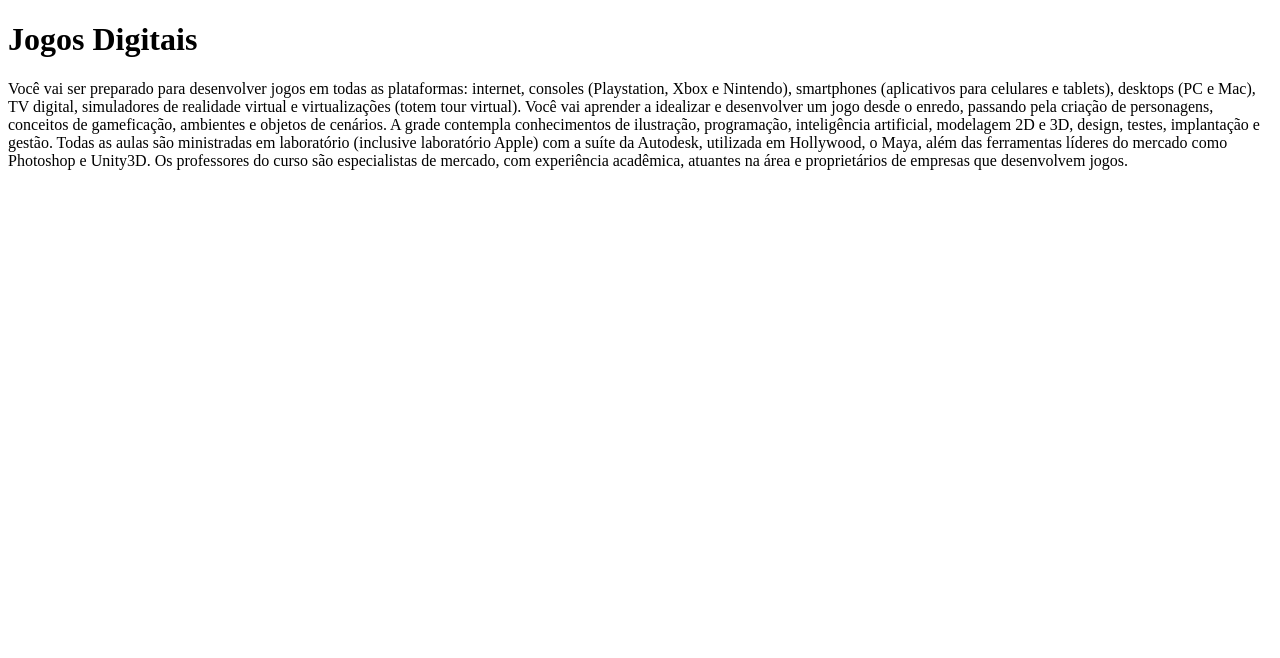
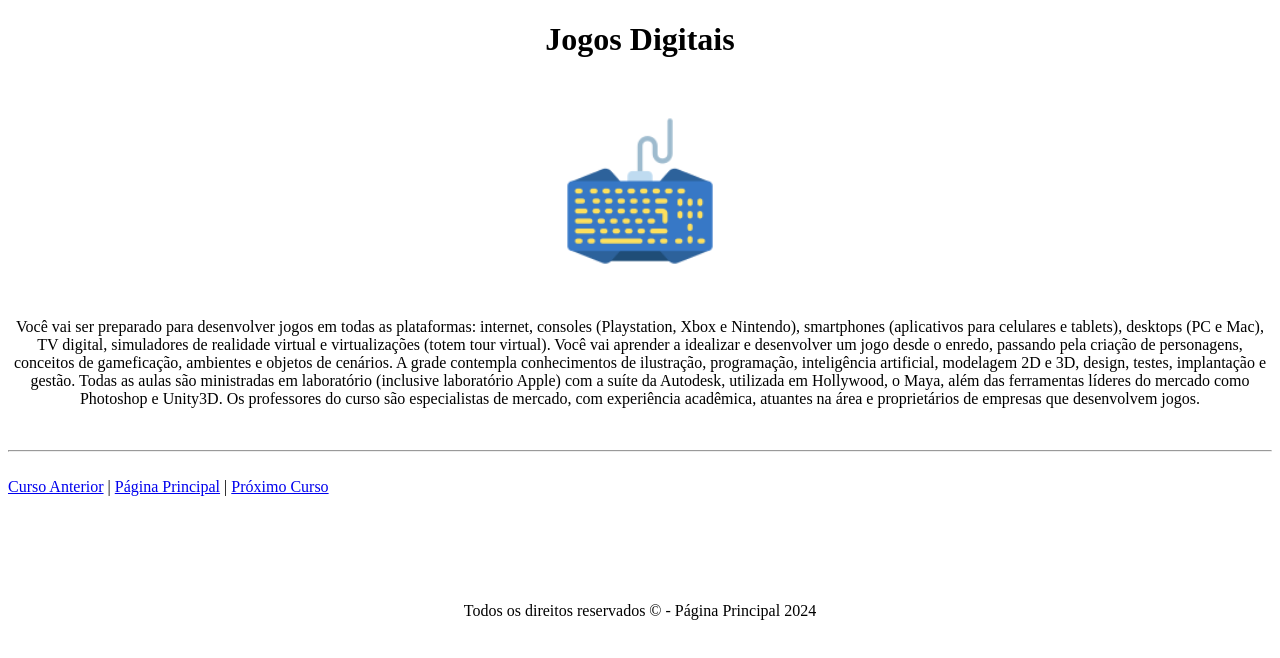
Before and after one commit to Wmoreira-m/HTML-CP1, a plain HTML site: page cp1/cursos/jd.html in a window 1280 px wide. Drawn offline with Linux system fonts and the light colour scheme.

Commit message:
Página curso Jogos Digitais finalizada

```diff
--- a/cp1/cursos/jd.html
+++ b/cp1/cursos/jd.html
@@ -4,10 +4,29 @@
     <meta charset="UTF-8" />
     <meta name="viewport" content="width=device-width, initial-scale=1.0" />
     <title>Jogos Digitais</title>
+    <style>
+      h1 {
+        text-align: center;
+      }
+      p {
+        text-align: center;
+      }
+      img {
+        margin: auto;
+        display: block;
+      }
+    </style>
   </head>
   <body>
     <div>
       <h1>Jogos Digitais</h1>
+      <br />
+      <br />
+      <img src="../img/jd.png"
+      alt="Um teclado de computador"
+      width="150"  />
+      <br />
+      <br />
       <p>
         Você vai ser preparado para desenvolver jogos em todas as plataformas:
         internet, consoles (Playstation, Xbox e Nintendo), smartphones
@@ -25,5 +44,21 @@
         empresas que desenvolvem jogos.
       </p>
     </div>
+    <div>
+      <br />
+      <hr />
+      <br />
+      <a href="./gti.html">Curso Anterior</a> |
+      <a href="../index.html">Página Principal</a> |
+      <a href="./rc.html">Próximo Curso</a>
+    </div>
+    <br />
+    <br />
+    <br />
+    <br />
+    <br />
+    <footer id="rodape">
+      <p>Todos os direitos reservados &copy; - Página Principal 2024</p>
+    </footer>
   </body>
 </html>
```
